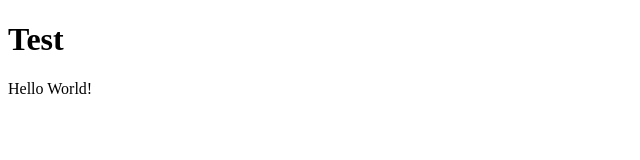
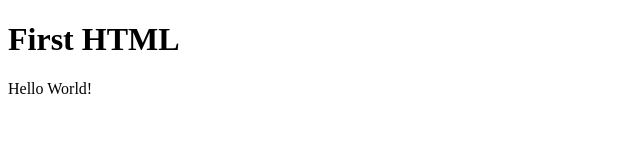
Before and after one commit to zheng0zhou/frontend, a plain HTML site: page index.html in a window 1280 px wide. Shown: the whole page, without its empty margins (0-640 px from the left). Drawn offline with Linux system fonts and the light colour scheme.

Commit message:
Update index

```diff
--- a/index.html
+++ b/index.html
@@ -6,7 +6,7 @@
     <title>Document</title>
 </head>
 <body>
-    <h1>Test</h1>
+    <h1>First HTML</h1>
     Hello World!
 </body>
 </html>
```
